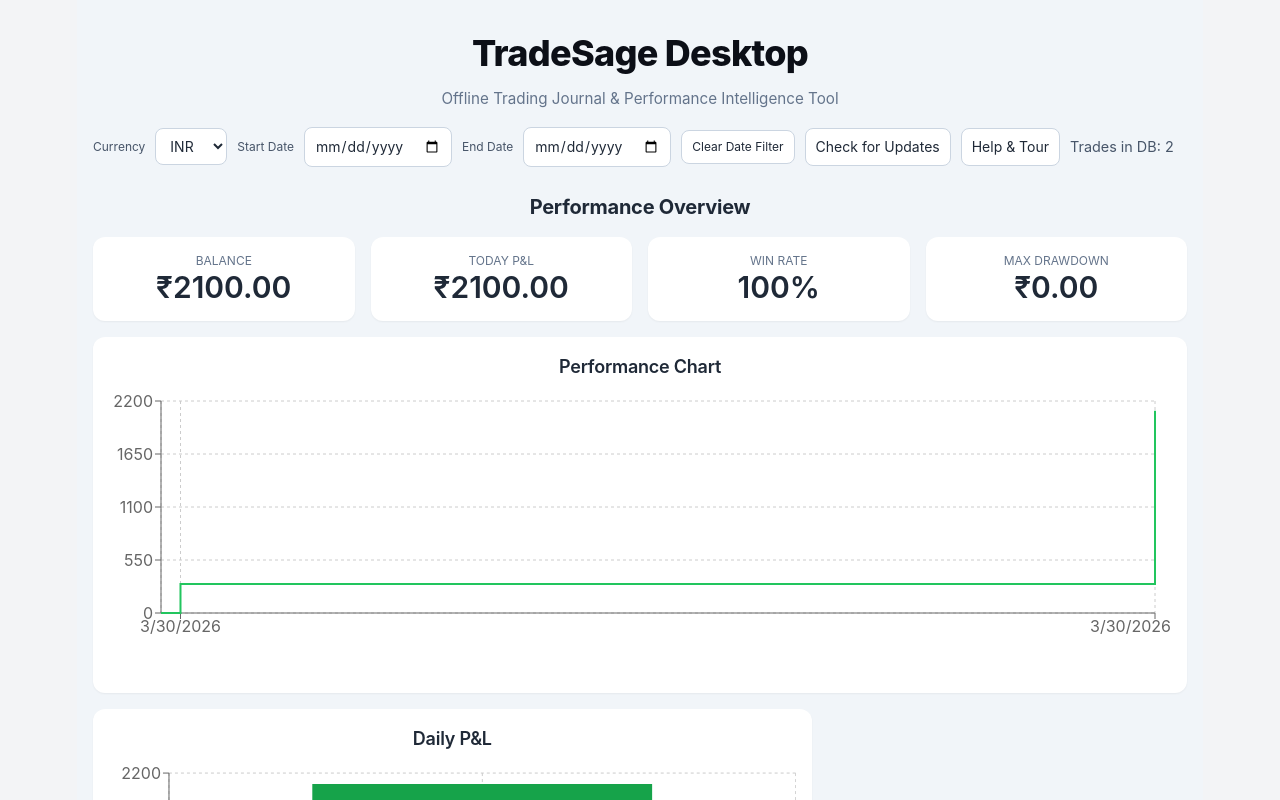
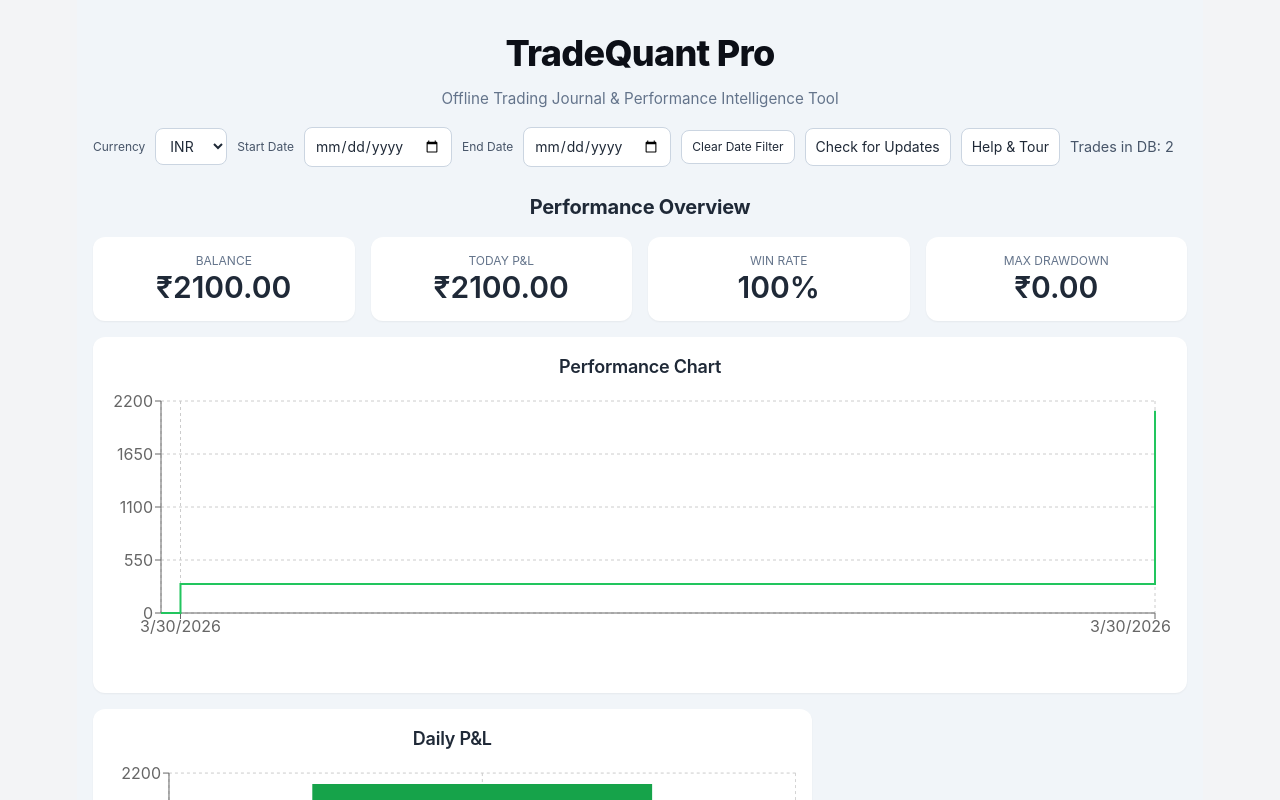
Before and after one commit to mukundsawant1/stock_trace, a React (Vite) app: page / in a window 1280 px wide. Shown: the top 800 px of the page. Built offline with nearby package versions, Linux system fonts and the light colour scheme.

Commit message:
final implementation done

```diff
--- a/package.json
+++ b/package.json
@@ -1,12 +1,12 @@
 {
-  "name": "stock_trace",
+  "name": "tradequant_pro",
   "private": true,
   "version": "0.0.0",
   "type": "module",
   "main": "electron/main.cjs",
   "build": {
-    "appId": "com.tradesage.desktop",
-    "productName": "TradeSage",
+    "appId": "com.tradequant.pro",
+    "productName": "TradeQuant Pro",
     "files": [
       "dist/**/*",
       "electron/**/*",
--- a/src/App.tsx
+++ b/src/App.tsx
@@ -324,7 +324,7 @@ function App() {
       <div className="space-y-4">
         <header className="header-row">
           <div className="header-left">
-            <h1>TradeSage Desktop</h1>
+            <h1>TradeQuant Pro</h1>
             <p>Offline Trading Journal & Performance Intelligence Tool</p>
           </div>
           <div className="header-right">
```
Also changed, not shown: 1 other file (tests, documents, lock files or other folders).
